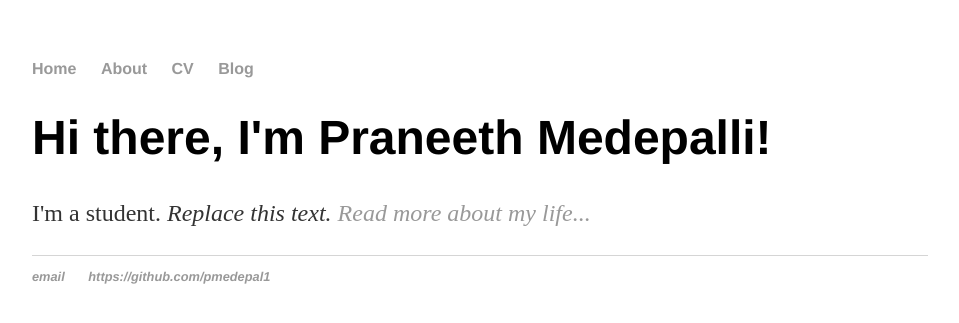
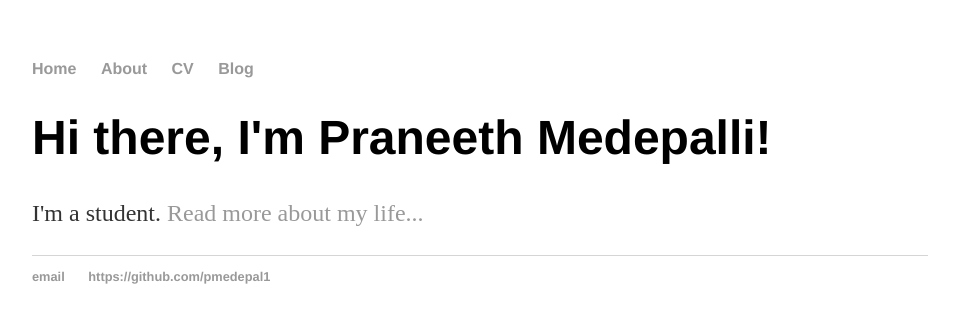
Before and after one commit to pmedepal1/pmedepal1.github.io, a Jekyll site: the page built from index.html, in a window 1280 px wide. Shown: the top 323 px of the page, without its empty margins (160-1119 px from the left). Built offline with Jekyll 4.4.1, drawn with Linux system fonts in a browser that asks for light colours.

Commit message:
Update index.html

```diff
--- a/index.html
+++ b/index.html
@@ -1,30 +1,8 @@
-<!DOCTYPE html>
-<html>
-	<head>
-		<title>Praneeth Medepalli</title>
-		<!-- link to main stylesheet -->
-		<link rel="stylesheet" type="text/css" href="/css/main.css">
-	</head>
-	<body>
-		<nav>
-    		<ul>
-        		<li><a href="/">Home</a></li>
-	        	<li><a href="/about">About</a></li>
-        		<li><a href="/cv">CV</a></li>
-        		<li><a href="/blog">Blog</a></li>
-    		</ul>
-		</nav>
-		<div class="container">
-    		<div class="blurb">
-        		<h1>Hi there, I'm Praneeth Medepalli!</h1>
-				<p>I'm a student. <em>Replace this text. <a href="/about">Read more about my life...</a></p>
-    		</div><!-- /.blurb -->
-		</div><!-- /.container -->
-		<footer>
-    		<ul>
-        		<li><a href="mailto:pmedepal@gmail.com">email</a></li>
-        		<li><a href="https://github.com/pmedepal1">https://github.com/pmedepal1</a></li>
-			</ul>
-		</footer>
-	</body>
-</html>
+---
+layout: default
+title: Praneeth Medepalli
+---
+<div class="blurb">
+	<h1>Hi there, I'm Praneeth Medepalli!</h1>
+	<p>I'm a student. <a href="/about">Read more about my life...</a></p>
+</div><!-- /.blurb -->
```
